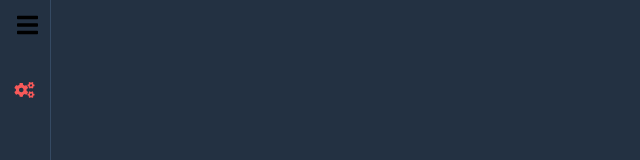
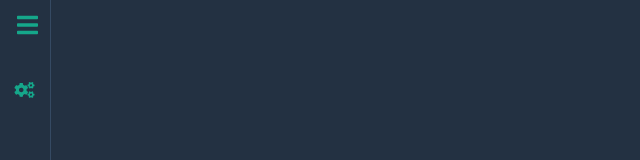
Before and after one commit to mejdej93/ui-dark, a React app: page / in a window 1280 px wide. Shown: the top 160 px of the page, without its empty margins (0-640 px from the left). Built offline with nearby package versions, Linux system fonts and the light colour scheme.

Commit message:
Button component

```diff
--- a/package.json
+++ b/package.json
@@ -24,6 +24,7 @@
     "@babel/core": "^7.7.0",
     "@fortawesome/fontawesome-free": "^5.11.2",
     "@storybook/addon-actions": "^5.2.5",
+    "@storybook/addon-knobs": "^5.2.5",
     "@storybook/addon-links": "^5.2.5",
     "@storybook/addons": "^5.2.5",
     "@storybook/react": "^5.2.5",
--- /dev/null
+++ b/src/components/Button/Button.scss
@@ -0,0 +1,47 @@
+@import './../../styles/colors';
+@import './../../styles/utils';
+
+@mixin button-background($background-color) {
+  background-color: $background-color;
+  border-color: $background-color;
+  color: $color-text;
+
+  &:hover {
+    background-color: darken($background-color, 10%);
+    border-color: darken($background-color, 10%);
+  }
+}
+
+.Button {
+  @extend .Centered;
+  min-width: 120px;
+  height: 50px;
+  border: 1px $color-primary solid;
+  border-radius: 3px;
+  outline: none;
+  cursor: pointer;
+  margin: 1rem 0.5rem;
+  transition: all 0.3s ease;
+  font-size: 1.2rem;
+  text-transform: capitalize;
+
+  &--primary {
+    @include button-background($color-primary);
+  }
+
+  &--secondary {
+    @include button-background($color-secondary);
+  }
+
+  &--tertiary {
+    @include button-background($color-tertiary);
+    color: $color-text-dark;
+  }
+
+  &--small {
+    border-radius: 50%;
+    min-width: 40px;
+    max-width: 40px;
+    height: 40px;
+  }
+}
--- a/src/components/Sidebar/Sidebar.scss
+++ b/src/components/Sidebar/Sidebar.scss
@@ -1,6 +1,6 @@
 @import './../../styles/colors';
 
-.sidebar {
+.Sidebar {
   position: fixed;
   width: 50px;
   height: 100%;
@@ -13,7 +13,7 @@
   }
 }
 
-.trigger {
+.Trigger {
   height: 50px;
   font-size: 24px;
   cursor: pointer;
@@ -21,4 +21,5 @@
   align-items: center;
   justify-content: flex-end;
   padding: 0 12px 15px;
+  color: $color-primary;
 }
--- a/src/components/Sidebar/Sidebar.tsx
+++ b/src/components/Sidebar/Sidebar.tsx
@@ -12,13 +12,13 @@ export const Sidebar: FC<SidebarProps> = () => {
     const [isOpen, setIsOpen] = useState(false);
 
     const sidebarClassNames = classNames({
-        'sidebar': true,
-        'sidebar--open': isOpen
+        'Sidebar': true,
+        'Sidebar--open': isOpen
     });
 
     return (
         <div className={sidebarClassNames}>
-            <a id="trigger" className="trigger" onClick={() => setIsOpen(!isOpen)}>
+            <a id="trigger" className="Trigger" onClick={() => setIsOpen(!isOpen)}>
                 <i className="fa fa-bars"/>
             </a>
 
--- a/src/styles/_colors.scss
+++ b/src/styles/_colors.scss
@@ -1,6 +1,9 @@
 $color-background: #233142;
-$color-primary: #f95959;
-$color-secondary: #15a78a;
+$color-primary: #15a78a;
+$color-secondary: #f95959;
 $color-tertiary: #e3e3e3;
 
+$color-text: white;
+$color-text-dark: black;
+
 $color-shadow: lighten($color-background, 10%);
--- /dev/null
+++ b/src/styles/_utils.scss
@@ -0,0 +1,17 @@
+.Centered {
+  display: flex;
+  align-items: center;
+  justify-content: center;
+}
+
+.Flex {
+  &-column {
+    display: flex;
+    flex-direction: column;
+  }
+
+  &-row {
+    display: flex;
+    flex-direction: row;
+  }
+}
--- a/src/styles/app.scss
+++ b/src/styles/app.scss
@@ -1,2 +1,3 @@
 @import "colors";
 @import "globals";
+@import "utils";
```
Also changed, not shown: src/components/Button/Button.tsx (added, +28 -0 lines), 2 other files (tests, documents, lock files or other folders).
